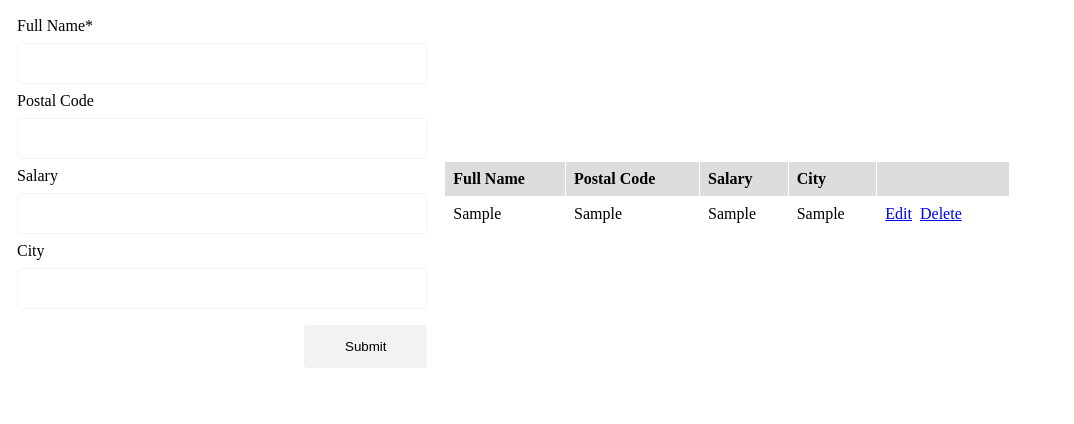
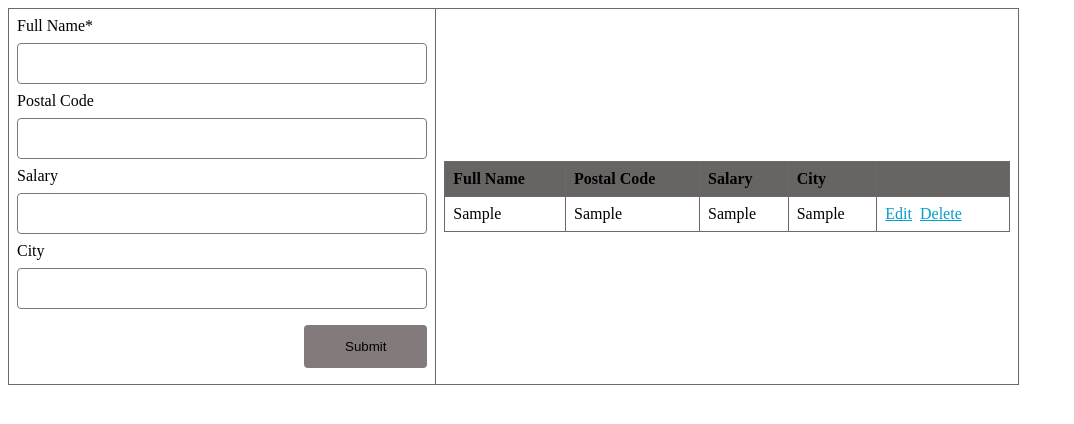
Before and after one commit to DannyMyles/javascript_Crud, a plain HTML site: page index.html in a window 1280 px wide. Both pictures are taken after typing "Sample", "Sample", "Sample", "Sample" into the empty fields and a click on the input "Submit". Shown: the whole page, without its empty margins (0-1074 px from the left). Drawn offline with Linux system fonts and the light colour scheme.

```diff
--- a/styles.css
+++ b/styles.css
@@ -10,12 +10,12 @@ table.list{
 }
 
 td, th {
-    border: 1px solid #ffffff;
+    border: 1px solid #6e6969;
     text-align: left;
     padding: 8px;
 }
 tr:nth-child(even),table.list thead>tr {
-    background-color: #dddddd;
+    background-color: #686464;
 }
 
 input[type=text], input[type=number] {
@@ -23,21 +23,20 @@ input[type=text], input[type=number] {
     padding: 12px 20px;
     margin: 8px 0;
     display: inline-block;
-    border: 1px solid rgb(247, 244, 244);
+    border: 1px solid rgb(126, 121, 121);
     border-radius: 4px;
     box-sizing: border-box;
 }
 
 input[type=submit]{
     width: 30%;
-    background-color: rgb(243, 241, 241);
+    background-color: rgb(131, 123, 123);
     color: #000;
     padding: 14px 20px;
     margin: 8px 0;
     border: none;
     border-radius: 4px;
     cursor: pointer;
-    box-shadow: rgb(156, 151, 151);
 }
 
 form div.form-action-buttons{
@@ -47,12 +46,12 @@ form div.form-action-buttons{
 a{
     cursor: pointer;
     text-decoration: underline;
-    color: #0000ee;
+    color: #069ecc;
     margin-right: 4px;
 }
 
 label.validation-error{
-    color:   red;
+    color:   rgb(211, 1, 1);
     margin-left: 5px;
 }
 
```
